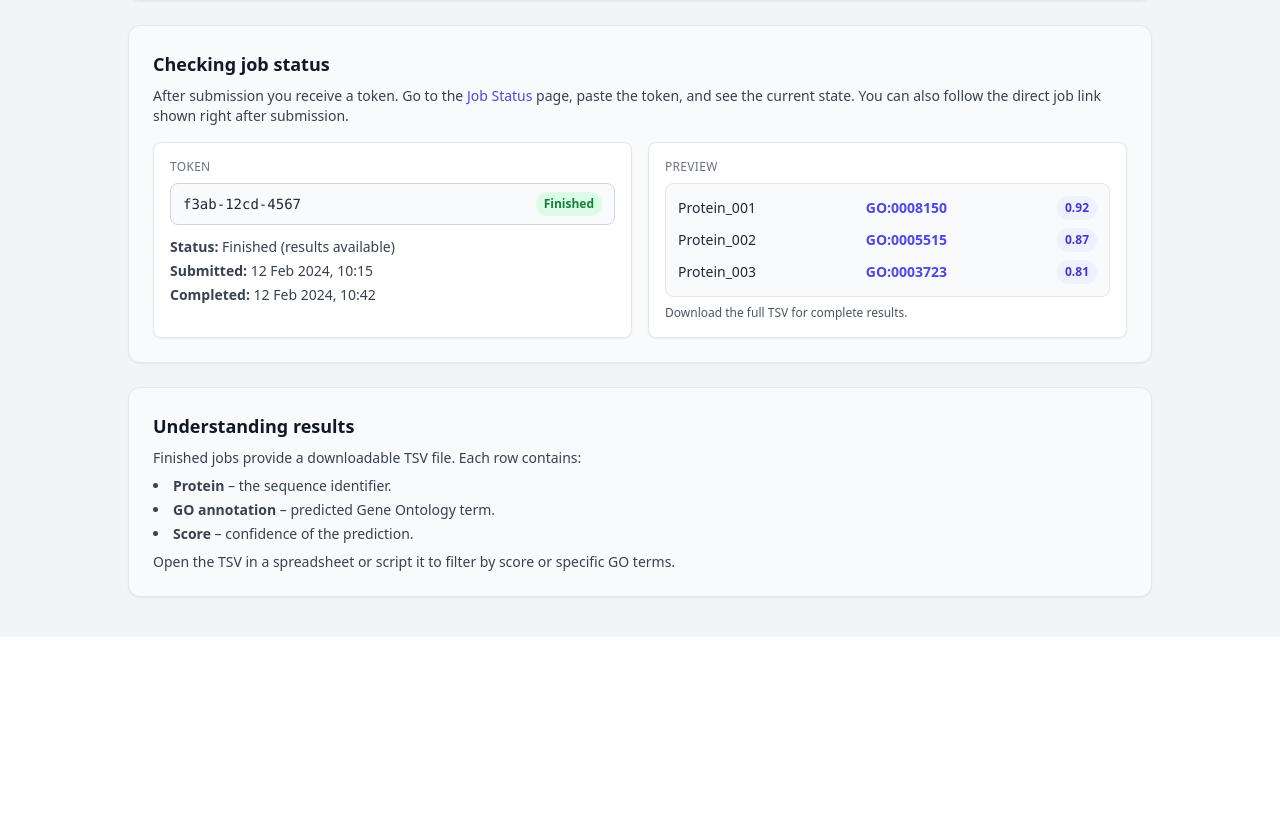
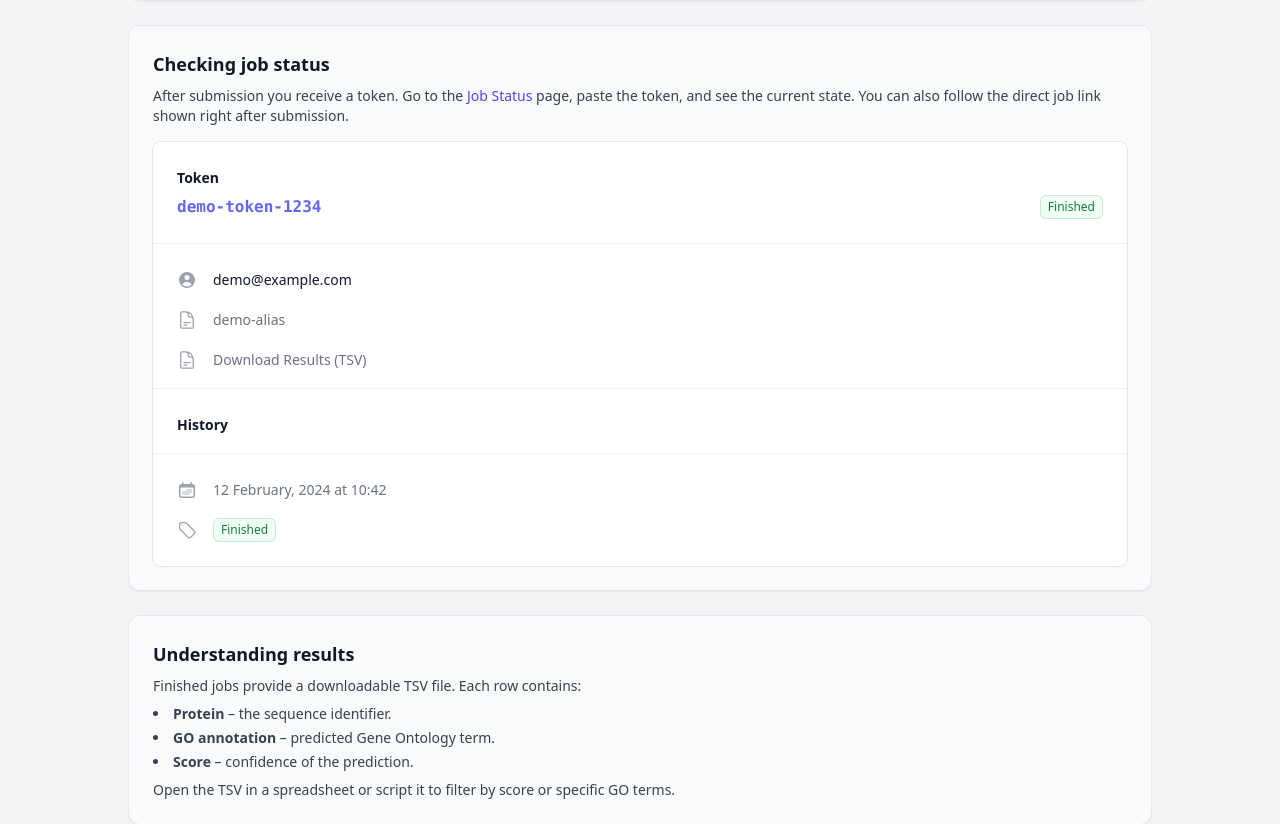
Before and after one commit to paccanarolab/s2f-web, a Python web app: template frontend/base/jinja2/base/help.html in a window 1280 px wide. Shown: the part 608-1432 px from the top of the page. Before the commit the page ends 1207 px from the top, so only its background shows below. Run offline with Jinja, Linux system fonts and the light colour scheme; the template is opened without the code that fills it, so the values that code supplies are empty; style sheets or scripts are compiled from the project's sources.

Commit message:
Improving job section in help page

```diff
--- a/frontend/base/jinja2/base/help.html
+++ b/frontend/base/jinja2/base/help.html
@@ -47,40 +47,81 @@
         <p class="mt-2 text-sm text-gray-700">
             After submission you receive a token. Go to the <a class="text-indigo-600 hover:text-indigo-500" href="{{ url('search') }}">Job Status</a> page, paste the token, and see the current state. You can also follow the direct job link shown right after submission.
         </p>
-        <div class="mt-4 grid grid-cols-1 gap-4 md:grid-cols-2">
-            <div class="rounded-lg border border-gray-200 bg-white p-4 shadow-sm">
-                <p class="text-xs uppercase tracking-wide text-gray-500">Token</p>
-                <div class="mt-2 flex items-center justify-between rounded-lg border border-gray-300 bg-gray-50 px-3 py-2">
-                    <span class="text-sm font-mono text-gray-800">f3ab-12cd-4567</span>
-                    <span class="rounded-full bg-green-100 px-2 py-1 text-xs font-semibold text-green-700">Finished</span>
+        <div class="mt-4 rounded-lg bg-white ring-1 ring-gray-200 shadow-sm">
+            <dl class="flex flex-wrap">
+                <div class="flex-auto pl-6 pt-6">
+                    <dt class="text-sm font-semibold leading-6 text-gray-900">Token</dt>
+                    <dd class="mt-1 text-base font-semibold leading-6 text-indigo-500">
+                        <span class="font-mono">demo-token-1234</span>
+                    </dd>
                 </div>
-                <ul class="mt-3 space-y-1 text-sm text-gray-700">
-                    <li><span class="font-semibold">Status:</span> Finished (results available)</li>
-                    <li><span class="font-semibold">Submitted:</span> 12 Feb 2024, 10:15</li>
-                    <li><span class="font-semibold">Completed:</span> 12 Feb 2024, 10:42</li>
-                </ul>
+                <div class="flex-none self-end px-6 pt-4">
+                    <dt class="sr-only">Status</dt>
+                    <dd class="inline-flex items-center rounded-md bg-green-50 px-2 py-1 text-xs font-medium text-green-700 ring-1 ring-inset ring-green-600/20">
+                        Finished
+                    </dd>
+                </div>
+                <div class="mt-6 flex w-full flex-none gap-x-4 border-t border-gray-900/5 px-6 pt-6">
+                    <dt class="flex-none">
+                        <span class="sr-only">Notify to this email</span>
+                        <svg class="h-6 w-5 text-gray-400" viewBox="0 0 20 20" fill="currentColor" aria-hidden="true">
+                            <path fill-rule="evenodd" d="M18 10a8 8 0 11-16 0 8 8 0 0116 0zm-5.5-2.5a2.5 2.5 0 11-5 0 2.5 2.5 0 015 0zM10 12a5.99 5.99 0 00-4.793 2.39A6.483 6.483 0 0010 16.5a6.483 6.483 0 004.793-2.11A5.99 5.99 0 0010 12z" clip-rule="evenodd" />
+                        </svg>
+                    </dt>
+                    <dd class="text-sm font-medium leading-6 text-gray-900">demo@example.com</dd>
+                </div>
+                <div class="mt-4 flex w-full flex-none gap-x-4 px-6">
+                    <dt class="flex-none">
+                        <span class="sr-only">Alias</span>
+                        <svg class="h-6 w-5 text-gray-400" xmlns="http://www.w3.org/2000/svg" fill="none" viewBox="0 0 24 24" stroke-width="1.5" stroke="currentColor">
+                            <path stroke-linecap="round" stroke-linejoin="round" d="M19.5 14.25v-2.625a3.375 3.375 0 0 0-3.375-3.375h-1.5A1.125 1.125 0 0 1 13.5 7.125v-1.5a3.375 3.375 0 0 0-3.375-3.375H8.25m0 12.75h7.5m-7.5 3H12M10.5 2.25H5.625c-.621 0-1.125.504-1.125 1.125v17.25c0 .621.504 1.125 1.125 1.125h12.75c.621 0 1.125-.504 1.125-1.125V11.25a9 9 0 0 0-9-9Z" />
+                        </svg>
+                    </dt>
+                    <dd class="text-sm leading-6 text-gray-500">demo-alias</dd>
+                </div>
+                <div class="mt-4 flex w-full flex-none gap-x-4 px-6">
+                    <dt class="flex-none">
+                        <span class="sr-only">Result URL</span>
+                        <svg class="h-6 w-5 text-gray-400" xmlns="http://www.w3.org/2000/svg" fill="none" viewBox="0 0 24 24" stroke-width="1.5" stroke="currentColor">
+                            <path stroke-linecap="round" stroke-linejoin="round" d="M19.5 14.25v-2.625a3.375 3.375 0 0 0-3.375-3.375h-1.5A1.125 1.125 0 0 1 13.5 7.125v-1.5a3.375 3.375 0 0 0-3.375-3.375H8.25m0 12.75h7.5m-7.5 3H12M10.5 2.25H5.625c-.621 0-1.125.504-1.125 1.125v17.25c0 .621.504 1.125 1.125 1.125h12.75c.621 0 1.125-.504 1.125-1.125V11.25a9 9 0 0 0-9-9Z" />
+                        </svg>
+                    </dt>
+                    <dd class="text-sm leading-6 text-gray-500">
+                        Download Results (TSV)
+                    </dd>
+                </div>
+            </dl>
+            <div class="mt-4 flex w-full flex-none gap-x-4 border-t border-gray-900/5 px-6 pt-6">
+                <span class="text-sm font-semibold leading-6 text-gray-900">History</span>
             </div>
-            <div class="rounded-lg border border-gray-200 bg-white p-4 shadow-sm">
-                <p class="text-xs uppercase tracking-wide text-gray-500">Preview</p>
-                <div class="mt-2 space-y-2 rounded-lg border border-gray-200 bg-gray-50 p-3">
-                    <div class="flex items-center justify-between text-sm">
-                        <span class="text-gray-800">Protein_001</span>
-                        <span class="text-indigo-600 font-semibold">GO:0008150</span>
-                        <span class="rounded-full bg-indigo-50 px-2 py-1 text-xs font-semibold text-indigo-700">0.92</span>
-                    </div>
-                    <div class="flex items-center justify-between text-sm">
-                        <span class="text-gray-800">Protein_002</span>
-                        <span class="text-indigo-600 font-semibold">GO:0005515</span>
-                        <span class="rounded-full bg-indigo-50 px-2 py-1 text-xs font-semibold text-indigo-700">0.87</span>
-                    </div>
-                    <div class="flex items-center justify-between text-sm">
-                        <span class="text-gray-800">Protein_003</span>
-                        <span class="text-indigo-600 font-semibold">GO:0003723</span>
-                        <span class="rounded-full bg-indigo-50 px-2 py-1 text-xs font-semibold text-indigo-700">0.81</span>
-                    </div>
+            <dl class="flex flex-wrap">
+                <div class="mt-4 flex w-full flex-none gap-x-4 border-t border-gray-900/5 px-6 pt-6">
+                    <dt class="flex-none">
+                        <span class="sr-only">Due date</span>
+                        <svg class="h-6 w-5 text-gray-400" viewBox="0 0 20 20" fill="currentColor" aria-hidden="true">
+                            <path d="M5.25 12a.75.75 0 01.75-.75h.01a.75.75 0 01.75.75v.01a.75.75 0 01-.75.75H6a.75.75 0 01-.75-.75V12zM6 13.25a.75.75 0 00-.75.75v.01c0 .414.336.75.75.75h.01a.75.75 0 00.75-.75V14a.75.75 0 00-.75-.75H6zM7.25 12a.75.75 0 01.75-.75h.01a.75.75 0 01.75.75v.01a.75.75 0 01-.75.75H8a.75.75 0 01-.75-.75V12zM8 13.25a.75.75 0 00-.75.75v.01c0 .414.336.75.75.75h.01a.75.75 0 00.75-.75V14a.75.75 0 00-.75-.75H8zM9.25 10a.75.75 0 01.75-.75h.01a.75.75 0 01.75.75v.01a.75.75 0 01-.75.75H10a.75.75 0 01-.75-.75V10zM10 11.25a.75.75 0 00-.75.75v.01c0 .414.336.75.75.75h.01a.75.75 0 00.75-.75V12a.75.75 0 00-.75-.75H10zM9.25 14a.75.75 0 01.75-.75h.01a.75.75 0 01.75.75v.01a.75.75 0 01-.75.75H10a.75.75 0 01-.75-.75V14zM12 9.25a.75.75 0 00-.75.75v.01c0 .414.336.75.75.75h.01a.75.75 0 00.75-.75V10a.75.75 0 00-.75-.75H12zM11.25 12a.75.75 0 01.75-.75h.01a.75.75 0 01.75.75v.01a.75.75 0 01-.75.75H12a.75.75 0 01-.75-.75V12zM12 13.25a.75.75 0 00-.75.75v.01c0 .414.336.75.75.75h.01a.75.75 0 00.75-.75V14a.75.75 0 00-.75-.75H12zM13.25 10a.75.75 0 01.75-.75h.01a.75.75 0 01.75.75v.01a.75.75 0 01-.75.75H14a.75.75 0 01-.75-.75V10zM14 11.25a.75.75 0 00-.75.75v.01c0 .414.336.75.75.75h.01a.75.75 0 00.75-.75V12a.75.75 0 00-.75-.75H14z" />
+                            <path fill-rule="evenodd" d="M5.75 2a.75.75 0 01.75.75V4h7V2.75a.75.75 0 011.5 0V4h.25A2.75 2.75 0 0118 6.75v8.5A2.75 2.75 0 0115.25 18H4.75A2.75 2.75 0 012 15.25v-8.5A2.75 2.75 0 014.75 4H5V2.75A.75.75 0 015.75 2zm-1 5.5c-.69 0-1.25.56-1.25 1.25v6.5c0 .69.56 1.25 1.25 1.25h10.5c.69 0 1.25-.56 1.25-1.25v-6.5c0-.69-.56-1.25-1.25-1.25H4.75z" clip-rule="evenodd" />
+                        </svg>
+                    </dt>
+                    <dd class="text-sm leading-6 text-gray-500">
+                        <time datetime="2024-02-12">12 February, 2024 at 10:42</time>
+                    </dd>
                 </div>
-                <p class="mt-2 text-xs text-gray-600">Download the full TSV for complete results.</p>
-            </div>
+                <div class="mt-4 flex w-full flex-none gap-x-4 px-6 pb-6">
+                    <dt class="flex-none">
+                        <span class="sr-only">Status</span>
+                        <svg class="h-6 w-5 text-gray-400" aria-hidden="true" xmlns="http://www.w3.org/2000/svg"
+                            fill="none" viewBox="0 0 24 24" stroke-width="1.5" stroke="currentColor">
+                            <path stroke-linecap="round" stroke-linejoin="round" d="M9.568 3H5.25A2.25 2.25 0 0 0 3 5.25v4.318c0 .597.237 1.17.659 1.591l9.581 9.581c.699.699 1.78.872 2.607.33a18.095 18.095 0 0 0 5.223-5.223c.542-.827.369-1.908-.33-2.607L11.16 3.66A2.25 2.25 0 0 0 9.568 3Z" />
+                            <path stroke-linecap="round" stroke-linejoin="round" d="M6 6h.008v.008H6V6Z" />
+                        </svg>
+
+                    </dt>
+                    <dd class="inline-flex items-center rounded-md bg-green-50 px-2 py-1 text-xs font-medium text-green-700 ring-1 ring-inset ring-green-600/20">
+                        Finished
+                    </dd>
+                </div>
+            </dl>
         </div>
     </section>
 
```
